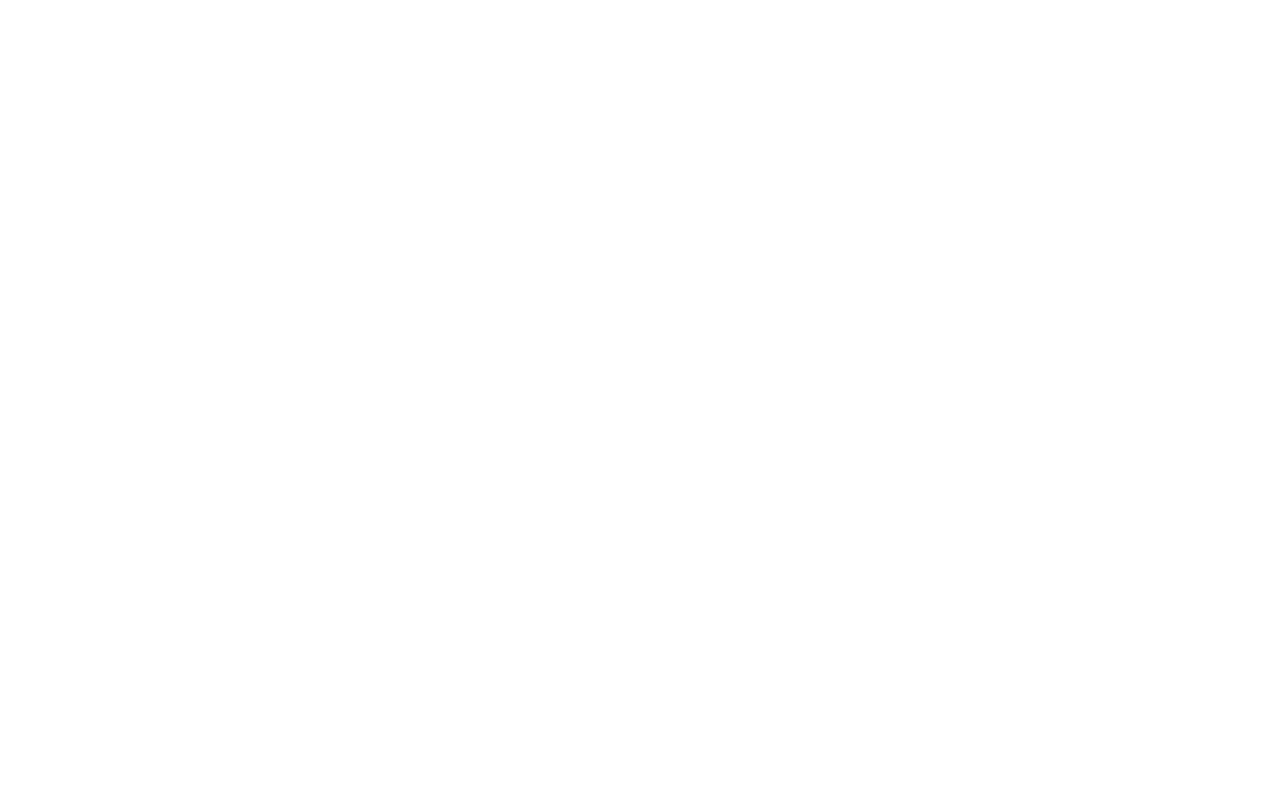
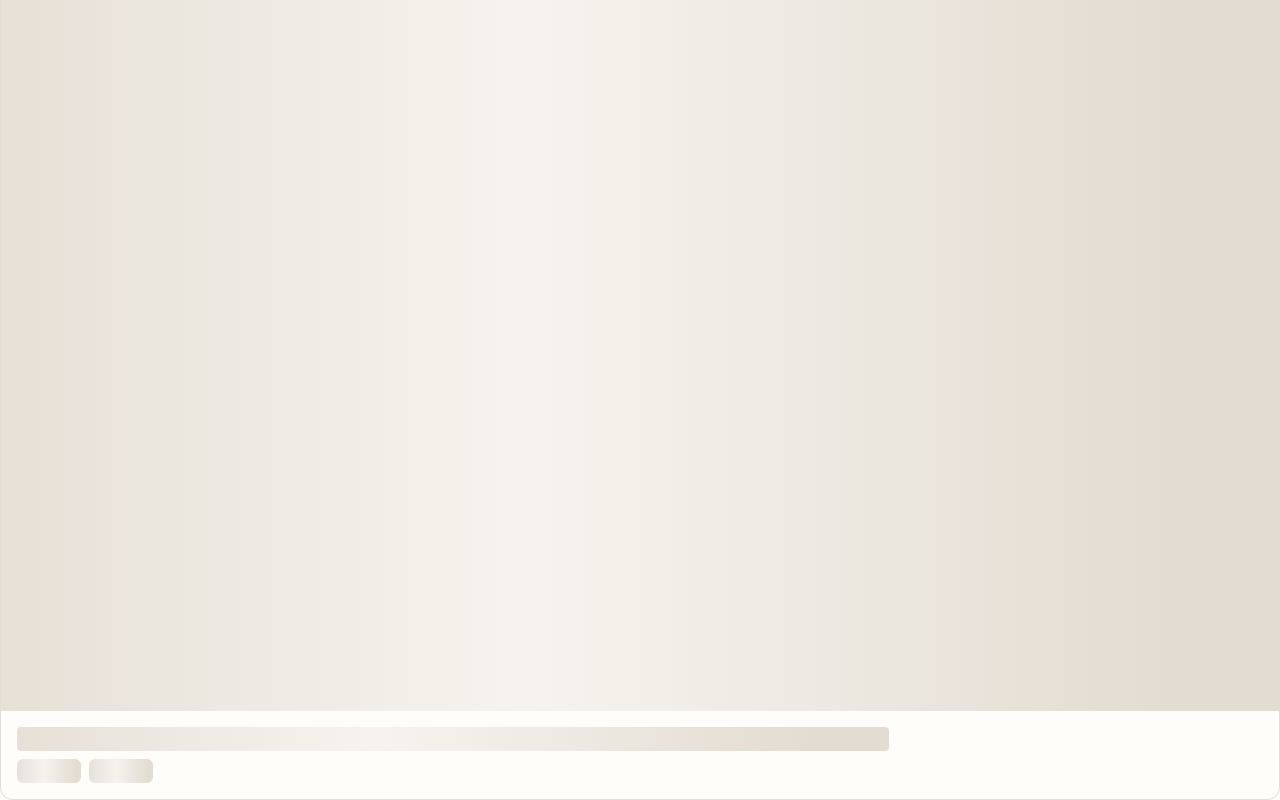
Before and after one commit to Karinacho/museum-intelligence-dashboard, a React (Vite) app: page / in a window 1280 px wide. Shown: the part 390-1190 px from the top of the page. Before the commit the page ends 800 px from the top, so only its background shows below. Built offline with nearby package versions, Linux system fonts and the light colour scheme.

Commit message:
feat: Card Component with variants

```diff
--- /dev/null
+++ b/src/components/ui/Card/Card.module.css
@@ -0,0 +1,108 @@
+.card {
+  background: var(--surface);
+  border: 1px solid var(--line);
+  border-radius: var(--radius);
+  overflow: hidden;
+  transition: all 0.2s ease;
+  cursor: pointer;
+}
+
+.card:hover {
+  box-shadow: var(--shadow);
+  transform: translateY(-2px);
+}
+
+.imageWrapper {
+  width: 100%;
+  aspect-ratio: 4 / 3;
+  overflow: hidden;
+  background: var(--bg);
+}
+
+.image {
+  width: 100%;
+  height: 100%;
+  object-fit: cover;
+}
+
+.noImage {
+  width: 100%;
+  height: 100%;
+  display: flex;
+  align-items: center;
+  justify-content: center;
+  color: var(--muted);
+  font-size: 0.875rem;
+  font-weight: 500;
+}
+
+.content {
+  padding: 1rem;
+}
+
+.name {
+  font-family: var(--font-serif), sans-serif;
+  font-size: 1.125rem;
+  font-weight: 600;
+  color: var(--ink);
+  margin-bottom: 0.5rem;
+}
+
+.tags {
+  display: flex;
+  flex-wrap: wrap;
+  gap: 0.5rem;
+}
+
+.tag {
+  font-size: 0.75rem;
+  color: var(--accent);
+  background: var(--bg);
+  padding: 0.25rem 0.625rem;
+  border-radius: 6px;
+  font-weight: 500;
+}
+
+/* Skeleton styles */
+.skeleton {
+  pointer-events: none;
+}
+
+.skeleton:hover {
+  transform: none;
+  box-shadow: none;
+}
+
+.skeletonImage,
+.skeletonText,
+.skeletonTag {
+  background: linear-gradient(
+    90deg,
+    var(--line) 25%,
+    var(--bg) 50%,
+    var(--line) 75%
+  );
+  background-size: 200% 100%;
+  animation: loading 1.5s ease-in-out infinite;
+}
+
+.skeletonName {
+  height: 1.5rem;
+  width: 70%;
+  border-radius: 4px;
+  margin-bottom: 0.5rem;
+}
+
+.skeletonTag {
+  height: 1.5rem;
+  width: 4rem;
+}
+
+@keyframes loading {
+  0% {
+    background-position: 200% 0;
+  }
+  100% {
+    background-position: -200% 0;
+  }
+}
--- /dev/null
+++ b/src/components/ui/Card/Card.tsx
@@ -0,0 +1,36 @@
+import styles from './Card.module.css';
+
+export interface CardProps {
+  imageSrc?: string;
+  name: string;
+  tags?: string[];
+  onClick?: () => void;
+}
+
+const Card = ({ imageSrc, name, tags, onClick }: CardProps) => {
+  return (
+    <article className={styles.card} onClick={onClick}>
+      <div className={styles.imageWrapper}>
+        {imageSrc ? (
+          <img src={imageSrc} alt={name} className={styles.image} />
+        ) : (
+          <div className={styles.noImage}>No Image</div>
+        )}
+      </div>
+      <div className={styles.content}>
+        <h3 className={styles.name}>{name}</h3>
+        {tags && tags.length > 0 && (
+          <div className={styles.tags}>
+            {tags.map((tag, index) => (
+              <span key={index} className={styles.tag}>
+                {tag}
+              </span>
+            ))}
+          </div>
+        )}
+      </div>
+    </article>
+  );
+};
+
+export default Card;
--- /dev/null
+++ b/src/components/ui/Card/CardSkeleton.tsx
@@ -0,0 +1,18 @@
+import styles from './Card.module.css';
+
+const CardSkeleton = () => {
+  return (
+    <article className={`${styles.card} ${styles.skeleton}`}>
+      <div className={`${styles.imageWrapper} ${styles.skeletonImage}`} />
+      <div className={styles.content}>
+        <div className={`${styles.skeletonText} ${styles.skeletonName}`} />
+        <div className={styles.tags}>
+          <span className={`${styles.tag} ${styles.skeletonTag}`} />
+          <span className={`${styles.tag} ${styles.skeletonTag}`} />
+        </div>
+      </div>
+    </article>
+  );
+};
+
+export default CardSkeleton;
--- /dev/null
+++ b/src/components/ui/Card/index.ts
@@ -0,0 +1,3 @@
+export { default as Card } from './Card';
+export { default as CardSkeleton } from './CardSkeleton';
+export type { CardProps } from './Card';
--- a/src/features/gallery/pages/GalleryPage.tsx
+++ b/src/features/gallery/pages/GalleryPage.tsx
@@ -1,7 +1,13 @@
+import {CardSkeleton} from "@/components/ui/Card";
+
 const GalleryPage = () => {
   return (
     <div>
       <h1>Gallery</h1>
+        <div>
+            <CardSkeleton />
+        </div>
+
     </div>
   );
 };
```
Also changed, not shown: src/components/ui/Card.tsx (deleted).
